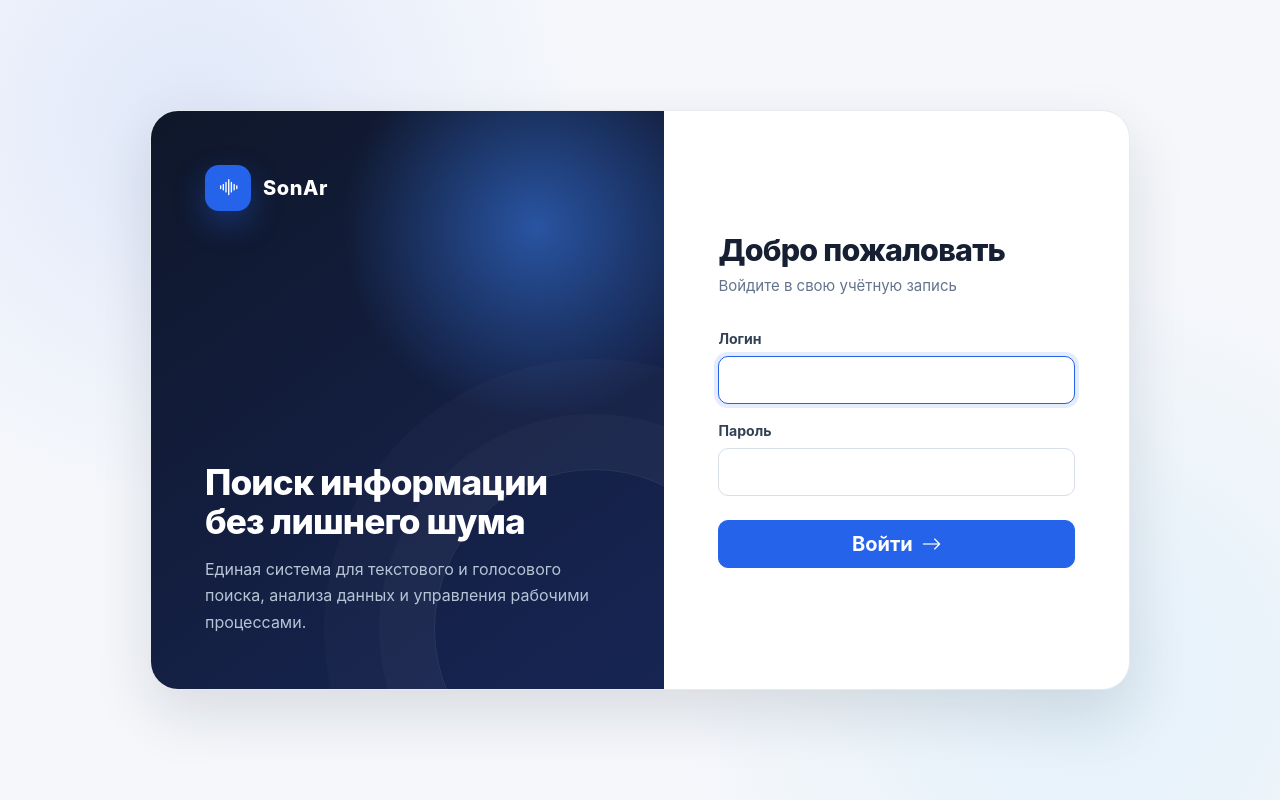
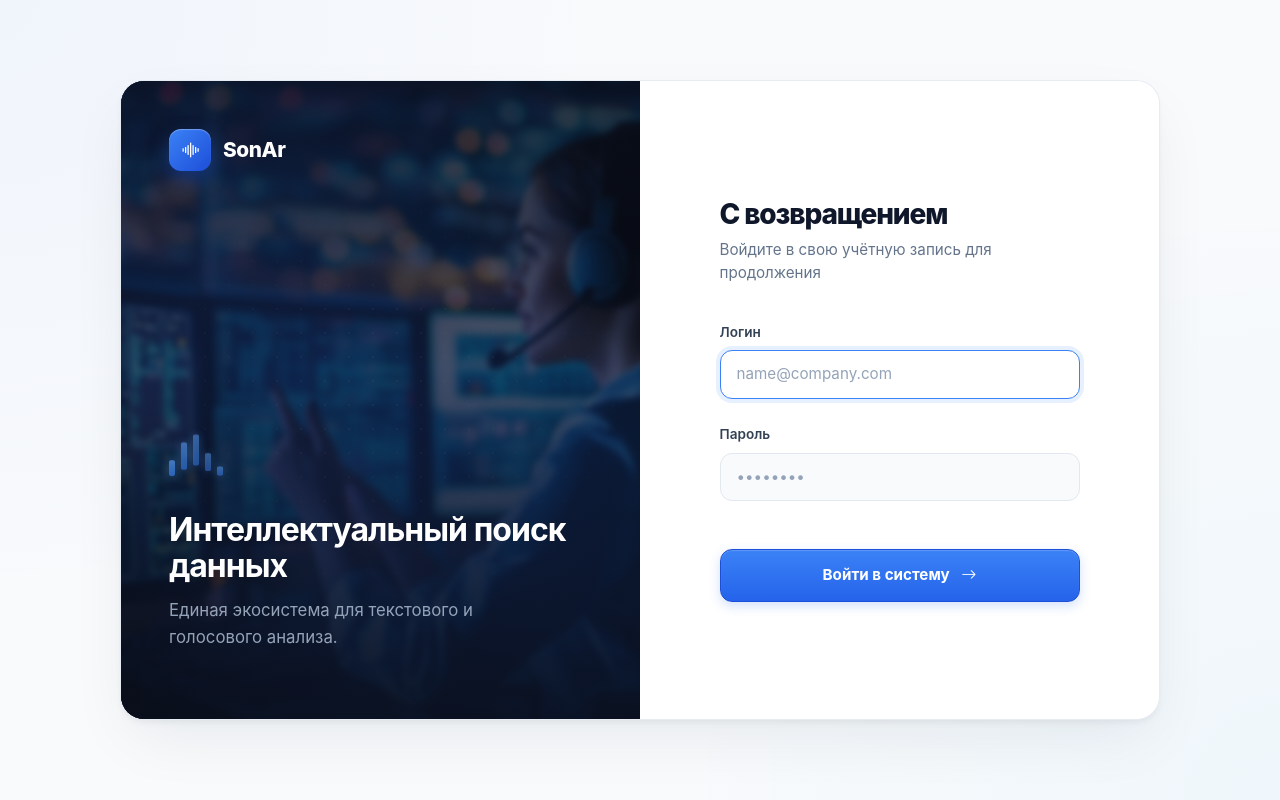
Before and after one commit to funeral-axe/hackaton-steppe-ai-progen, a FastAPI app: page /login in a window 1280 px wide. Run offline with FastAPI, Linux system fonts and the light colour scheme; parts of the project's set-up code (start-up, migrations or seed data) failed here and were passed over; some libraries are stand-ins or nearby versions.

Commit message:
style: update login page design with new visual

```diff
--- a/static/css/sonar-layout.css
+++ b/static/css/sonar-layout.css
@@ -14,11 +14,9 @@
     flex-direction: column;
 
     background:
-        linear-gradient(
-            180deg,
+        linear-gradient(180deg,
             #0f172a 0%,
-            #111c31 100%
-        );
+            #111c31 100%);
 
     color: #ffffff;
     border-right: 1px solid rgba(255, 255, 255, 0.05);
@@ -51,11 +49,9 @@
     border-radius: 13px;
 
     background:
-        linear-gradient(
-            135deg,
+        linear-gradient(135deg,
             #3b82f6,
-            #2563eb
-        );
+            #2563eb);
 
     box-shadow:
         0 10px 24px rgba(37, 99, 235, 0.28);
@@ -131,11 +127,9 @@
 .sidebar-nav a.active {
     color: #ffffff;
     background:
-        linear-gradient(
-            90deg,
+        linear-gradient(90deg,
             rgba(37, 99, 235, 0.22),
-            rgba(37, 99, 235, 0.10)
-        );
+            rgba(37, 99, 235, 0.10));
 
     box-shadow:
         inset 3px 0 0 #3b82f6;
@@ -221,242 +215,341 @@
     padding: 30px;
 }
 
+/* =========================================
+   СТРАНИЦА ВХОДА (ПРЕМИАЛЬНЫЙ SAAS ДИЗАЙН)
+   ========================================= */
 .login-body {
     min-height: 100vh;
     padding: 24px;
-
     display: grid;
     place-items: center;
-
-    background:
-        radial-gradient(
-            circle at 15% 15%,
-            rgba(37, 99, 235, 0.10),
-            transparent 30%
-        ),
-        radial-gradient(
-            circle at 85% 85%,
-            rgba(14, 165, 233, 0.08),
-            transparent 32%
-        ),
-        var(--sonar-bg);
+    background: #f8fafc;
+    /* Легкий, воздушный фон */
+    background-image:
+        radial-gradient(circle at 0% 0%, rgba(37, 99, 235, 0.04), transparent 40%),
+        radial-gradient(circle at 100% 100%, rgba(14, 165, 233, 0.04), transparent 40%);
 }
 
 .login-shell {
     width: 100%;
-    max-width: 980px;
-    min-height: 580px;
+    max-width: 1040px;
+    min-height: 640px;
+    display: grid;
+    grid-template-columns: 1fr 1fr;
 
-    display: grid;
-    grid-template-columns: 1.05fr 0.95fr;
-
+    border: 1px solid rgba(226, 232, 240, 0.8);
+    border-radius: 24px;
+    background: var(--sonar-surface);
+    box-shadow:
+        0 4px 6px -1px rgba(15, 23, 42, 0.05),
+        0 24px 64px -12px rgba(15, 23, 42, 0.08);
     overflow: hidden;
-
-    border: 1px solid var(--sonar-border);
-    border-radius: 28px;
-
-    background: var(--sonar-surface);
-
-    box-shadow: var(--sonar-shadow-lg);
 }
 
+/* --- Левая часть (Абстракция) --- */
 .login-visual {
     position: relative;
-    overflow: hidden;
-
-    padding: 54px;
-
+    padding: 48px;
     display: flex;
     flex-direction: column;
-    justify-content: space-between;
-
-    color: #ffffff;
-
-    background:
-        radial-gradient(
-            circle at 75% 20%,
-            rgba(59, 130, 246, 0.55),
-            transparent 32%
-        ),
-        linear-gradient(
-            145deg,
-            #0f172a,
-            #172554
-        );
+    background: #0a0f1c; /* Глубокий премиальный синий — виден, пока грузится фото, и как фолбэк */
+    overflow: hidden; /* обрезает размытые края фонового фото ниже */
 }
 
+/* Фоновая фотография — атмосферная подложка.
+   inset задан с запасом (-24px со всех сторон) + небольшой scale,
+   чтобы размытые (после filter: blur) края уходили под overflow:hidden
+   родителя и не создавали светлую окантовку по периметру блока. */
+.login-visual::before {
+    content: "";
+    position: absolute;
+    inset: -24px;
+    z-index: 0;
+
+    background-image: url("../images/login-bg.webp");
+    background-size: cover;
+    background-position: center 30%;
+    background-repeat: no-repeat;
+
+    filter: blur(3px) saturate(105%);
+    transform: scale(1.06); /* компенсирует "усадку" картинки от inset */
+
+    opacity: 1; /* приглушаем фото, чтобы не спорило с текстом и лого */
+}
+
+/* Затемняющий оверлей поверх фото — тёмный градиент + лёгкий синий
+   акцент в тон бренду. Ставится отдельным слоем над фото, но под
+   контентом (у .login-brand / .login-visual-content уже z-index: 2). */
 .login-visual::after {
     content: "";
     position: absolute;
-    right: -90px;
-    bottom: -100px;
+    inset: 0;
+    z-index: 1;
+    pointer-events: none;
 
-    width: 320px;
-    height: 320px;
+    background:
+        linear-gradient(180deg,
+            rgba(10, 15, 28, 0.82) 0%,
+            rgba(10, 15, 28, 0.62) 45%,
+            rgba(10, 15, 28, 0.94) 100%),
+        radial-gradient(circle at 15% 15%,
+            rgba(37, 99, 235, 0.28),
+            transparent 55%);
+}
 
-    border: 1px solid rgba(255, 255, 255, 0.09);
+/* Декоративные orb/grid и контент должны рисоваться поверх фото+оверлея */
+.visual-ambient,
+.visual-grid {
+    z-index: 1;
+}
+
+.visual-ambient {
+    position: absolute;
     border-radius: 50%;
+    filter: blur(80px);
+    opacity: 0.45;
+    pointer-events: none;
+}
 
-    box-shadow:
-        0 0 0 55px rgba(255, 255, 255, 0.025),
-        0 0 0 110px rgba(255, 255, 255, 0.018);
+.visual-ambient.orb-1 {
+    top: -10%;
+    left: -10%;
+    width: 400px;
+    height: 400px;
+    background: #1e3a8a;
+}
+
+.visual-ambient.orb-2 {
+    bottom: -20%;
+    right: -10%;
+    width: 500px;
+    height: 500px;
+    background: #2563eb;
+}
+
+.visual-grid {
+    position: absolute;
+    inset: 0;
+    background-image: radial-gradient(rgba(255, 255, 255, 0.12) 1px, transparent 1px);
+    background-size: 24px 24px;
+    mask-image: radial-gradient(circle at center, black 20%, transparent 80%);
+    -webkit-mask-image: radial-gradient(circle at center, black 20%, transparent 80%);
+    pointer-events: none;
 }
 
 .login-brand {
     position: relative;
-    z-index: 1;
-
+    z-index: 2;
     display: flex;
     align-items: center;
     gap: 12px;
 }
 
 .login-brand-mark {
-    width: 46px;
-    height: 46px;
-
+    width: 42px;
+    height: 42px;
     display: grid;
     place-items: center;
-
-    border-radius: 14px;
-
-    background: #2563eb;
-
+    border-radius: 12px;
+    background: linear-gradient(135deg, #3b82f6, #1d4ed8);
+    color: #ffffff;
     box-shadow:
-        0 12px 30px rgba(37, 99, 235, 0.35);
-
-    font-size: 1.35rem;
+        inset 0 1px 1px rgba(255, 255, 255, 0.3),
+        0 8px 20px rgba(37, 99, 235, 0.4);
+    font-size: 1.25rem;
 }
 
 .login-brand-name {
-    font-size: 1.25rem;
-    font-weight: 760;
-    letter-spacing: 0.03em;
+    color: #ffffff;
+    font-size: 1.3rem;
+    font-weight: 800;
+    letter-spacing: -0.02em;
 }
 
-.login-message {
+.login-visual-content {
     position: relative;
-    z-index: 1;
-
-    max-width: 420px;
+    z-index: 2;
+    margin-top: auto;
+    margin-bottom: 20px;
 }
 
-.login-message h2 {
-    margin: 0 0 14px;
-    color: #ffffff;
-    font-size: 2.2rem;
-    font-weight: 760;
-    line-height: 1.12;
+/* Абстрактная звуковая волна */
+.abstract-wave {
+    display: flex;
+    align-items: flex-end;
+    gap: 6px;
+    height: 60px;
+    margin-bottom: 32px;
 }
 
-.login-message p {
-    margin: 0;
-    color: #b7c4d6;
-    font-size: 1rem;
-    line-height: 1.65;
+.abstract-wave span {
+    width: 6px;
+    background: linear-gradient(180deg, #60a5fa, #3b82f6);
+    border-radius: 99px;
+    box-shadow: 0 0 12px rgba(96, 165, 250, 0.6);
+    animation: wave-bounce 1.5s ease-in-out infinite alternate;
 }
 
+.abstract-wave span:nth-child(1) { height: 40%; animation-delay: 0.0s; }
+.abstract-wave span:nth-child(2) { height: 80%; animation-delay: 0.2s; }
+.abstract-wave span:nth-child(3) { height: 100%; animation-delay: 0.4s; }
+.abstract-wave span:nth-child(4) { height: 60%; animation-delay: 0.6s; }
+.abstract-wave span:nth-child(5) { height: 30%; animation-delay: 0.8s; }
+
+@keyframes wave-bounce {
+    0% { transform: scaleY(0.5); opacity: 0.5; }
+    100% { transform: scaleY(1); opacity: 1; }
+}
+
+.visual-text h2 {
+    color: #ffffff;
+    font-size: 2rem;
+    font-weight: 750;
+    line-height: 1.15;
+    margin-bottom: 12px;
+    letter-spacing: -0.03em;
+}
+
+.visual-text p {
+    color: #94a3b8;
+    font-size: 1.05rem;
+    line-height: 1.6;
+    max-width: 380px;
+    margin: 0;
+}
+
+/* --- Правая часть (Форма) --- */
 .login-panel {
-    padding: 54px;
-
+    padding: 64px;
     display: flex;
     align-items: center;
+    justify-content: center;
+    background: #ffffff;
 }
 
 .login-card {
     width: 100%;
-    max-width: 380px;
-    margin: 0 auto;
+    max-width: 360px;
 }
 
-.login-card h1 {
-    margin: 0 0 7px;
-    font-size: 1.9rem;
-    font-weight: 760;
+.login-header h1 {
+    font-size: 1.75rem;
+    font-weight: 800;
+    color: #0f172a;
+    letter-spacing: -0.04em;
+    margin: 0 0 8px;
 }
 
 .login-card-subtitle {
-    margin-bottom: 30px;
-    color: var(--sonar-text-secondary);
+    color: #64748b;
+    font-size: 0.95rem;
+    margin-bottom: 36px;
+}
+
+/* Кастомные инпуты формы входа */
+.login-card .form-control {
+    background: #f8fafc;
+    border: 1px solid #e2e8f0;
+    border-radius: 12px;
+    padding: 12px 16px;
+    font-size: 0.95rem;
+    color: #0f172a;
+    transition: all 0.2s ease;
+}
+
+.login-card .form-control::placeholder {
+    color: #94a3b8;
+}
+
+.login-card .form-control:hover {
+    background: #ffffff;
+    border-color: #cbd5e1;
+}
+
+.login-card .form-control:focus {
+    background: #ffffff;
+    border-color: #3b82f6;
+    box-shadow: 0 0 0 4px rgba(59, 130, 246, 0.12);
+}
+
+.login-card .form-label {
+    font-size: 0.85rem;
+    font-weight: 600;
+    color: #334155;
+    margin-bottom: 8px;
+}
+
+/* Премиальная кнопка */
+.login-btn {
+    background: linear-gradient(180deg, #3b82f6 0%, #2563eb 100%);
+    border: 1px solid #1d4ed8;
+    border-radius: 12px;
+    padding: 14px;
+    font-size: 0.95rem;
+    font-weight: 650;
+    color: #ffffff;
+    box-shadow:
+        inset 0 1px 1px rgba(255, 255, 255, 0.2),
+        0 4px 12px rgba(37, 99, 235, 0.2);
+    transition: all 0.2s ease;
+}
+
+.login-btn:hover {
+    background: linear-gradient(180deg, #2563eb 0%, #1d4ed8 100%);
+    box-shadow:
+        inset 0 1px 1px rgba(255, 255, 255, 0.1),
+        0 6px 16px rgba(37, 99, 235, 0.3);
+    transform: translateY(-1px);
 }
 
 .login-mobile-logo {
     display: none;
-    margin-bottom: 25px;
+    margin-bottom: 32px;
 }
 
 .login-mobile-logo .login-brand-mark {
-    color: #ffffff;
+    box-shadow: none;
 }
 
+.login-mobile-logo .login-brand-name {
+    color: #0f172a;
+}
+
+/* --- Адаптив --- */
 @media (max-width: 991.98px) {
-    .sidebar {
-        transform: translateX(-100%);
-        transition: transform 220ms ease;
-        box-shadow: 20px 0 45px rgba(15, 23, 42, 0.18);
-    }
-
-    .sidebar.open {
-        transform: translateX(0);
-    }
-
-    .main-content {
-        margin-left: 0;
-    }
-
-    .topbar {
-        padding: 0 20px;
-    }
-
-    .page-content {
-        padding: 22px 20px;
-    }
-
     .login-shell {
-        max-width: 520px;
-        min-height: 0;
         grid-template-columns: 1fr;
+        max-width: 480px;
+        min-height: auto;
     }
 
     .login-visual {
-        display: none;
+        display: none; /* Скрываем визуал на мобилках для чистоты */
     }
 
     .login-panel {
-        padding: 42px;
+        padding: 48px 32px;
     }
 
     .login-mobile-logo {
         display: flex;
         align-items: center;
-        gap: 11px;
+        gap: 12px;
     }
 }
 
 @media (max-width: 575.98px) {
-    .topbar {
-        height: 68px;
-        padding: 0 15px;
-    }
-
-    .page-content {
-        padding: 20px 14px;
-    }
-
-    .page-heading {
+    .login-body {
+        padding: 16px;
         align-items: flex-start;
-        flex-direction: column;
-    }
-
-    .login-body {
-        padding: 14px;
     }
 
     .login-shell {
-        border-radius: 22px;
+        border-radius: 20px;
+        box-shadow: 0 12px 32px rgba(15, 23, 42, 0.08);
     }
 
     .login-panel {
-        padding: 30px 24px;
+        padding: 40px 24px;
     }
 }
--- a/templates/login.html
+++ b/templates/login.html
@@ -2,193 +2,98 @@
 <html lang="ru">
 <head>
     <meta charset="utf-8">
-    <meta
-        name="viewport"
-        content="width=device-width, initial-scale=1"
-    >
-
+    <meta name="viewport" content="width=device-width, initial-scale=1">
     <title>Вход — SonAr</title>
 
-    <link
-        href="https://cdn.jsdelivr.net/npm/bootstrap@5.3.3/dist/css/bootstrap.min.css"
-        rel="stylesheet"
-    >
+    <link href="https://cdn.jsdelivr.net/npm/bootstrap@5.3.3/dist/css/bootstrap.min.css" rel="stylesheet">
+    <link href="https://cdn.jsdelivr.net/npm/bootstrap-icons@1.11.3/font/bootstrap-icons.css" rel="stylesheet">
 
-    <link
-        href="https://cdn.jsdelivr.net/npm/bootstrap-icons@1.11.3/font/bootstrap-icons.css"
-        rel="stylesheet"
-    >
-
-    <link
-        href="{{ url_for('static', path='css/sonar-tokens.css') }}"
-        rel="stylesheet"
-    >
-
-    <link
-        href="{{ url_for('static', path='css/sonar-base.css') }}"
-        rel="stylesheet"
-    >
-
-    <link
-        href="{{ url_for('static', path='css/sonar-components.css') }}"
-        rel="stylesheet"
-    >
-
-    <link
-        href="{{ url_for('static', path='css/sonar-layout.css') }}"
-        rel="stylesheet"
-    >
+    <link href="{{ url_for('static', path='css/sonar-tokens.css') }}" rel="stylesheet">
+    <link href="{{ url_for('static', path='css/sonar-base.css') }}" rel="stylesheet">
+    <link href="{{ url_for('static', path='css/sonar-components.css') }}" rel="stylesheet">
+    <link href="{{ url_for('static', path='css/sonar-layout.css') }}" rel="stylesheet">
 </head>
 
 <body class="login-body">
-
 <div class="login-shell">
 
+    <!-- Абстрактная SaaS-панель -->
     <section class="login-visual">
+        <!-- Декоративные элементы фона -->
+        <div class="visual-ambient orb-1"></div>
+        <div class="visual-ambient orb-2"></div>
+        <div class="visual-grid"></div>
 
         <div class="login-brand">
-
             <div class="login-brand-mark">
                 <i class="bi bi-soundwave"></i>
             </div>
-
-            <div class="login-brand-name">
-                SonAr
-            </div>
-
+            <div class="login-brand-name">SonAr</div>
         </div>
 
-
-        <div class="login-message">
-
-            <h2>
-                Поиск информации
-                без лишнего шума
-            </h2>
-
-            <p>
-                Единая система для текстового
-                и голосового поиска, анализа данных
-                и управления рабочими процессами.
-            </p>
-
+        <div class="login-visual-content">
+            <!-- Чистая абстракция звука/поиска -->
+            <div class="abstract-wave">
+                <span></span><span></span><span></span><span></span><span></span>
+            </div>
+            <div class="visual-text">
+                <h2>Интеллектуальный поиск данных</h2>
+                <p>Единая экосистема для текстового и голосового анализа.</p>
+            </div>
         </div>
-
     </section>
 
-
+    <!-- Форма входа -->
     <section class="login-panel">
-
         <div class="login-card">
 
             <div class="login-mobile-logo">
-
                 <div class="login-brand-mark">
                     <i class="bi bi-soundwave"></i>
                 </div>
-
-                <div class="login-brand-name">
-                    SonAr
-                </div>
-
+                <div class="login-brand-name">SonAr</div>
             </div>
 
-
-            <h1>
-                Добро пожаловать
-            </h1>
-
-            <div class="login-card-subtitle">
-                Войдите в свою учётную запись
+            <div class="login-header">
+                <h1>С возвращением</h1>
+                <p class="login-card-subtitle">Войдите в свою учётную запись для продолжения</p>
             </div>
 
-
             {% if error %}
-
             <div class="alert alert-danger mb-4">
-
                 <i class="bi bi-exclamation-circle me-1"></i>
-
                 {% if error == 'credentials' %}
                     Неверный логин или пароль.
-
                 {% elif error == 'blocked' %}
                     Пользователь заблокирован.
-
                 {% elif error == 'ip' %}
                     Вход с этого IP запрещён.
-
                 {% else %}
                     Ошибка авторизации.
                 {% endif %}
-
             </div>
-
             {% endif %}
 
-
-            <form
-                method="post"
-                action="/login"
-            >
-
-                <div class="mb-3">
-
-                    <label
-                        class="form-label"
-                        for="login"
-                    >
-                        Логин
-                    </label>
-
-                    <input
-                        class="form-control form-control-lg"
-                        id="login"
-                        name="login"
-                        autocomplete="username"
-                        required
-                        autofocus
-                    >
-
+            <form method="post" action="/login">
+                <div class="form-group mb-4">
+                    <label class="form-label" for="login">Логин</label>
+                    <input class="form-control" id="login" name="login" autocomplete="username" required autofocus placeholder="name@company.com">
                 </div>
 
-
-                <div class="mb-4">
-
-                    <label
-                        class="form-label"
-                        for="password"
-                    >
-                        Пароль
-                    </label>
-
-                    <input
-                        class="form-control form-control-lg"
-                        id="password"
-                        type="password"
-                        name="password"
-                        autocomplete="current-password"
-                        required
-                    >
-
+                <div class="form-group mb-5">
+                    <label class="form-label" for="password">Пароль</label>
+                    <input class="form-control" id="password" type="password" name="password" autocomplete="current-password" required placeholder="••••••••">
                 </div>
 
-
-                <button
-                    class="btn btn-primary btn-lg w-100"
-                    type="submit"
-                >
-                    Войти
-                    <i class="bi bi-arrow-right ms-1"></i>
+                <button class="btn btn-primary login-btn w-100" type="submit">
+                    Войти в систему
+                    <i class="bi bi-arrow-right ms-2"></i>
                 </button>
-
             </form>
 
         </div>
-
     </section>
 
 </div>
-
 </body>
 </html>
```
Also changed, not shown: static/images/login-bg.webp (added), static/images/login-person.webp (added), static/images/login-person2.webp (added).
